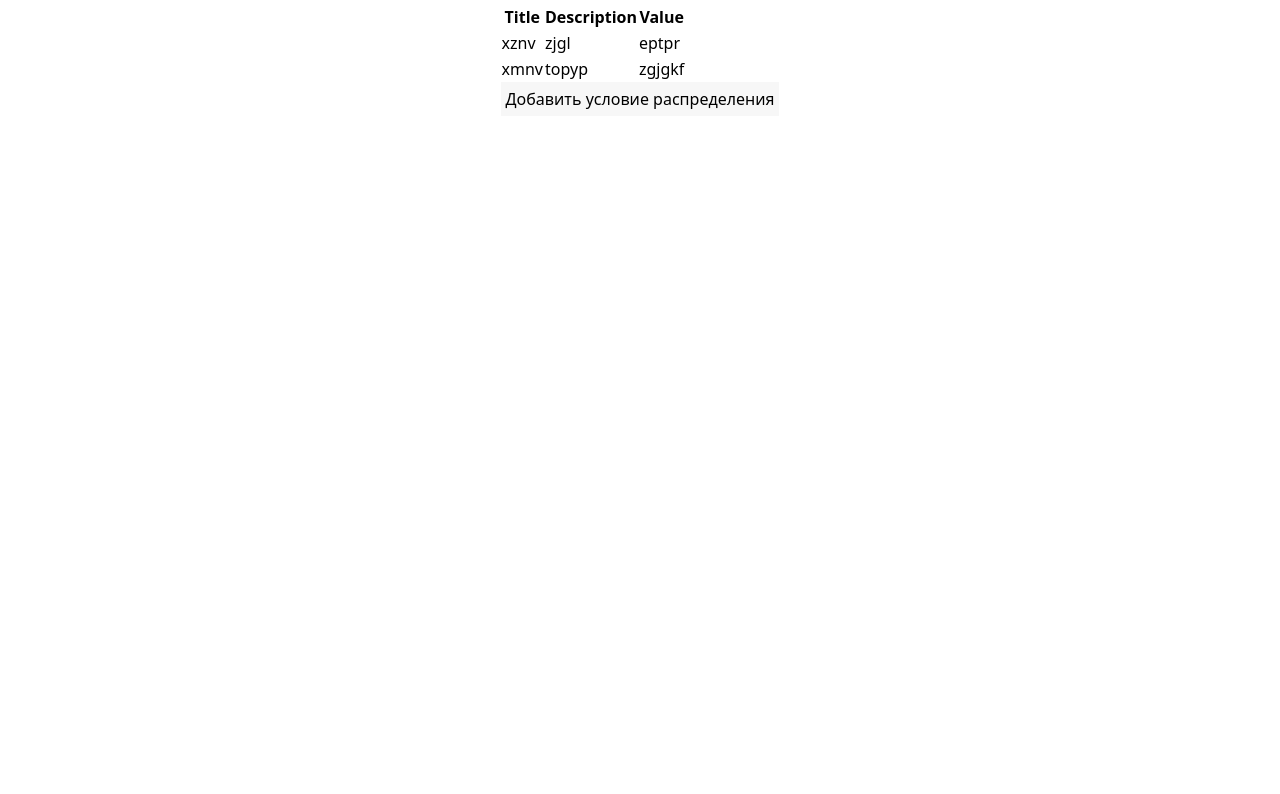
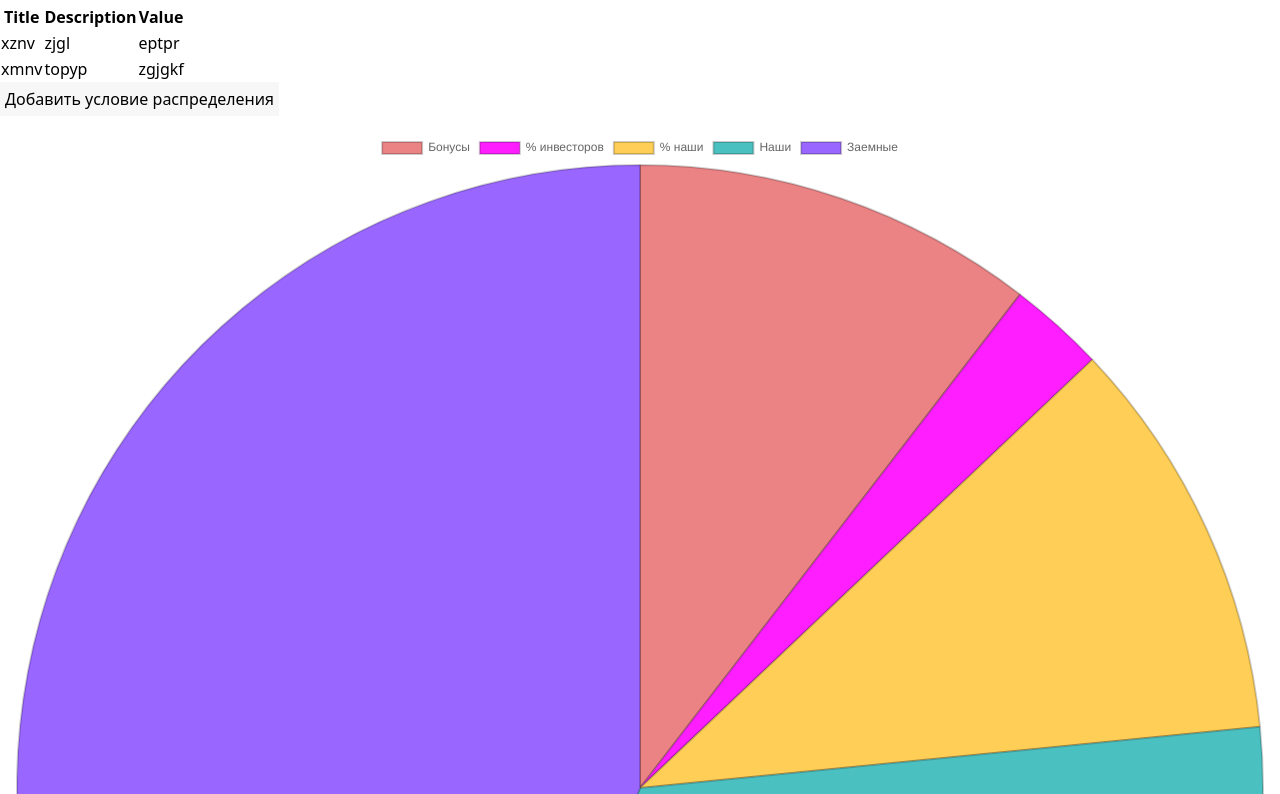
Before and after one commit to tovDmitrij/Nordavind-Investements, a React (Create React App) app in the folder app/client/: page /directory in a window 1280 px wide. Shown: the part 526-1320 px from the top of the page. Before the commit the page ends 800 px from the top, so only its background shows below. Built offline with nearby package versions, Linux system fonts and the light colour scheme; sample sign-in values are in the browser's storage.

Commit message:
Круговая диаграмма

```diff
--- a/app/client/package.json
+++ b/app/client/package.json
@@ -7,7 +7,10 @@
     "@testing-library/react": "^13.4.0",
     "@testing-library/user-event": "^13.5.0",
     "axios": "^1.3.5",
+    "canvasjs": "^1.8.3",
+    "chart.js": "^4.2.1",
     "react": "^18.2.0",
+    "react-chartjs-2": "^5.2.0",
     "react-dom": "^18.2.0",
     "react-router-dom": "^6.10.0",
     "react-scripts": "5.0.1",
--- /dev/null
+++ b/app/client/src/components/UI/diagram/PieChart.js
@@ -0,0 +1,30 @@
+import React from "react";
+import Chart from "chart.js/auto";
+import { Pie } from "react-chartjs-2";
+
+const labels = ["Бонусы", "% инвесторов", "% наши", "Наши", "Заемные"];
+const data = {
+
+  labels: labels,
+  datasets: [
+    {
+
+      backgroundColor: [
+        'rgba(235, 130, 132, 1)',
+        'rgba(255, 30, 255, 1)',
+        'rgba(255, 206, 86, 1)',
+        'rgba(75, 192, 192, 1)',
+        'rgba(153, 102, 255, 1)'],
+      borderColor: "rgb(0,0,0,0.2)",
+      data: [63893, 15215, 64226, 198960, 269375],
+    },
+  ],
+};
+const PieChart = () => {
+  return (
+    <div>
+      <Pie data={data}/>
+    </div>
+  );
+};
+export default PieChart;
--- a/app/client/src/pages/directory/DirectoryPage.jsx
+++ b/app/client/src/pages/directory/DirectoryPage.jsx
@@ -3,17 +3,21 @@ import CurrenciesTable from "../../components/UI/tables/directoryTables/Currenci
 import TradeBotsTable from "../../components/UI/tables/directoryTables/TradeBotsTable/TradeBotsTable";
 import ConditionsTable from "../../components/UI/tables/directoryTables/ConditionsTable/ConditionsTable";
 import AccountTypesTable from "../../components/UI/tables/directoryTables/AccountTypesTable/AccountTypesTable";
+import PieChart from "../../components/UI/diagram/PieChart";
+
 
 const DirectoryPage = () =>{
     const[Currenciesdata, setCurrenciesdata] = useState([]);
     const[TradeBotsdata, setTradeBotsdata] = useState([]);
     const[AccountTypesdata, setAccountTypesdata] = useState([]);
     const[Conditionsdata, setConditionsdata] = useState([]);
+
     const GenerateData = () =>{
         setCurrenciesdata([{Title:'fafas',Value:'vasgh'},{Title:'gkdld', Value:'fkdooe'}])
         setTradeBotsdata([{Title:'cjgk',Value:'fjkld'},{Title:'gkdfl', Value:'gfdfk'}])
         setAccountTypesdata([{Title:'iqofl',Value:'toytio'},{Title:'qwriot', Value:'cmxxz'}])
         setConditionsdata([{Title:'xznv', Description:'zjgl', Value:'eptpr'},{Title:'xmnv', Description:'topyp', Value:'zgjgkf'}])
+
     }
     useEffect (() =>{GenerateData()}, [])
     return(
@@ -22,6 +26,7 @@ const DirectoryPage = () =>{
             <AccountTypesTable Data={AccountTypesdata}/>
             <TradeBotsTable Data={TradeBotsdata}/>
             <ConditionsTable Data={Conditionsdata}/>
+           <PieChart />
         </div>
 
 
```
Also changed, not shown: 1 other file (tests, documents, lock files or other folders).
